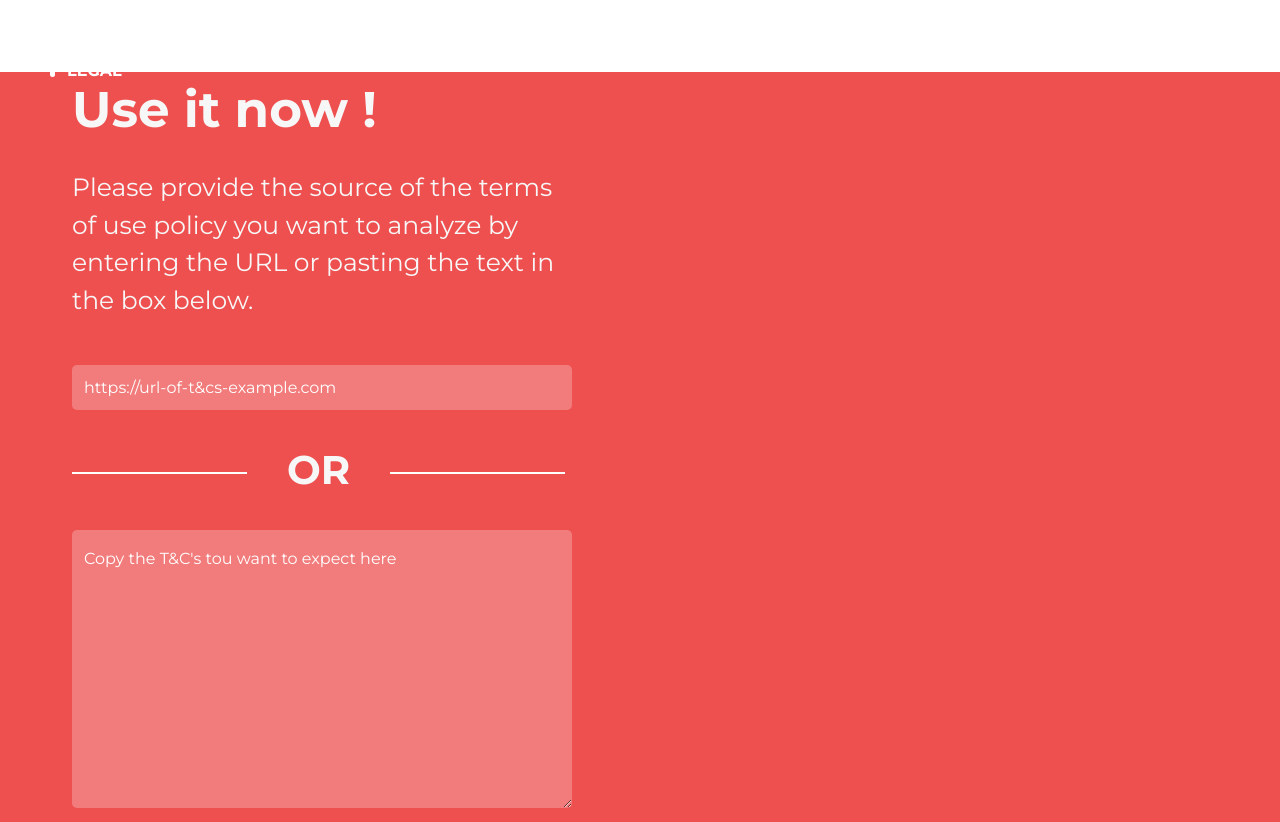
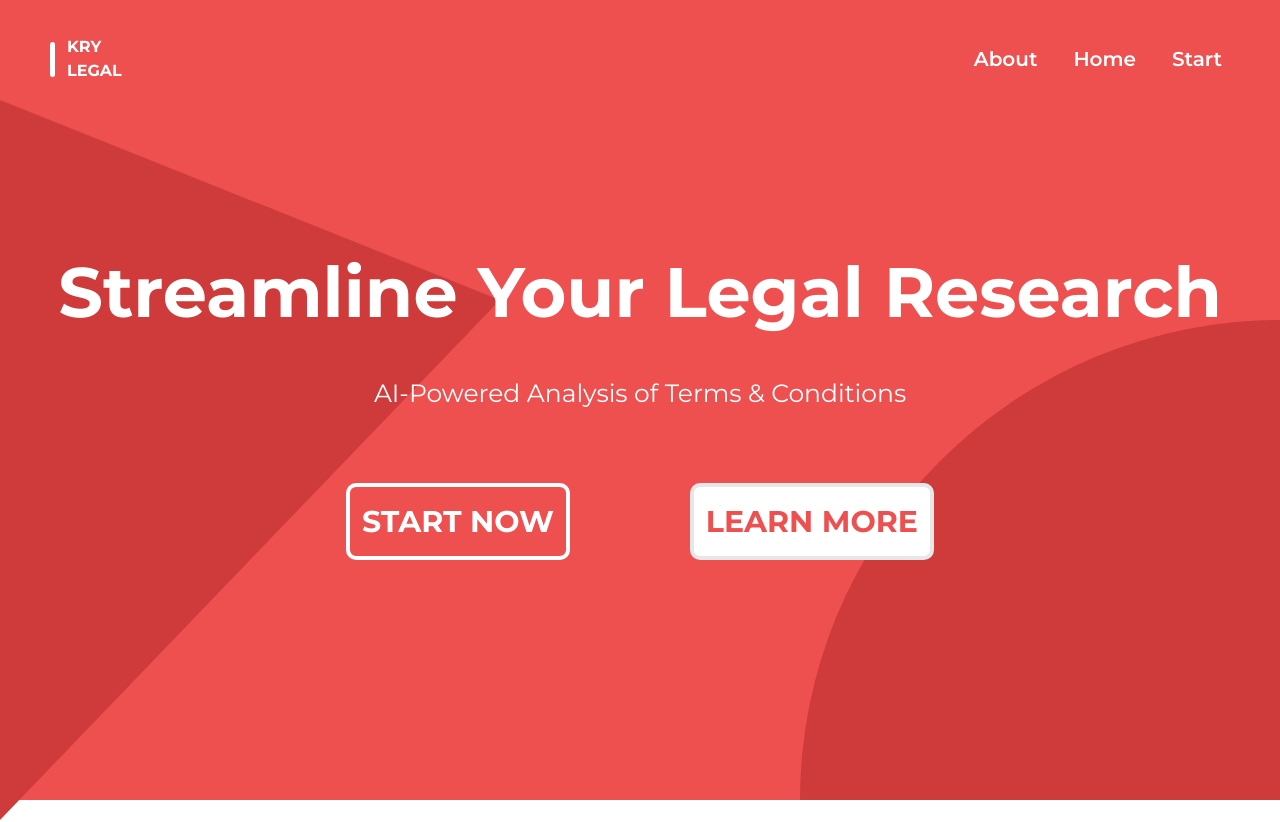
Before and after one commit to Opportunists/openai-hackathon-les-cracks, a React (Vite) app: page / in a window 1280 px wide. Shown: the top 822 px of the page. Built offline with nearby package versions, Linux system fonts and the light colour scheme.

Commit message:
feat(router): Add react router

```diff
--- a/package.json
+++ b/package.json
@@ -12,7 +12,8 @@
     "path": "^0.12.7",
     "prop-types": "^15.8.1",
     "react": "^18.2.0",
-    "react-dom": "^18.2.0"
+    "react-dom": "^18.2.0",
+    "react-router-dom": "^6.8.2"
   },
   "devDependencies": {
     "@types/react": "^18.0.27",
--- a/src/main.tsx
+++ b/src/main.tsx
@@ -1,15 +1,32 @@
 import React from 'react'
 import ReactDOM from 'react-dom/client'
+
+import {
+  createBrowserRouter,
+  RouterProvider,
+} from "react-router-dom";
+
+/* Styles */
 import "./index.css";
 
 import { UseIt } from './pages/UseIt'
+/* Pages */
 import MainPage from './pages/MainPage'
 
 
+const router = createBrowserRouter([
+  {
+    path: "/",
+    element: <MainPage/>,
+  },
+  {
+    path: "/start",
+    element: <UseIt/>
+  }
+]);
 
 ReactDOM.createRoot(document.getElementById('root') as HTMLElement).render(
   <React.StrictMode>
-    {/* <App /> */}
-    <UseIt/>
+    <RouterProvider router={router}/>
   </React.StrictMode>,
 )
```
